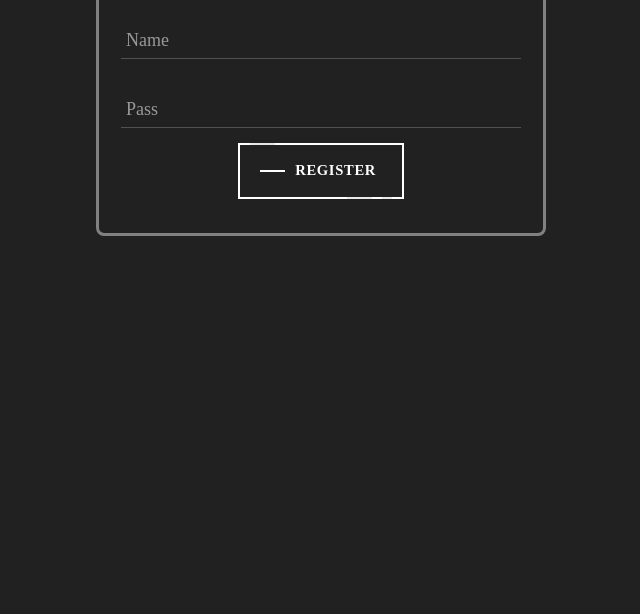
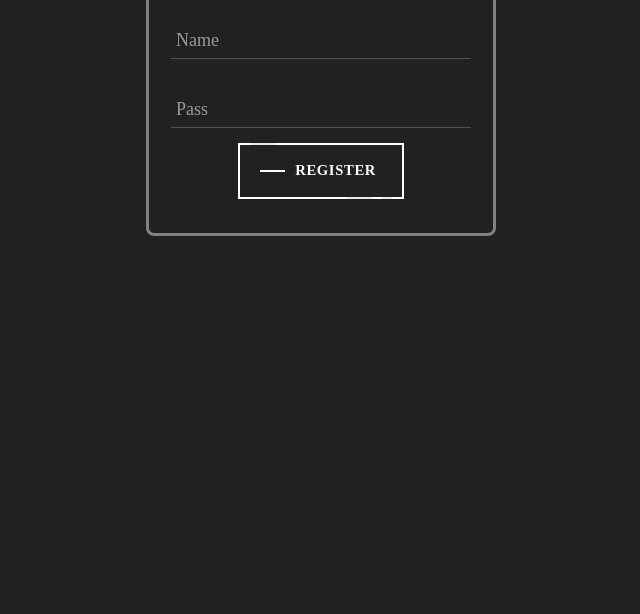
Before and after one commit to sn-sniper/Registration_form, a plain HTML site: page index.html in a window 1280 px wide. Shown: the part 186-800 px from the top of the page, without its empty margins (319-959 px from the left). Drawn offline with Linux system fonts and the light colour scheme.

Commit message:
Update style.css

```diff
--- a/style.css
+++ b/style.css
@@ -255,3 +255,15 @@ body{
     right: 0;
     width: 0;
 }
+
+@media (min-width:601px){
+    .main{
+        width: 350px;
+    }
+    .wave-group .input{
+        width: 300px;
+    }
+    .wave-group .bar{
+        width: 300px;
+    }
+}
```
